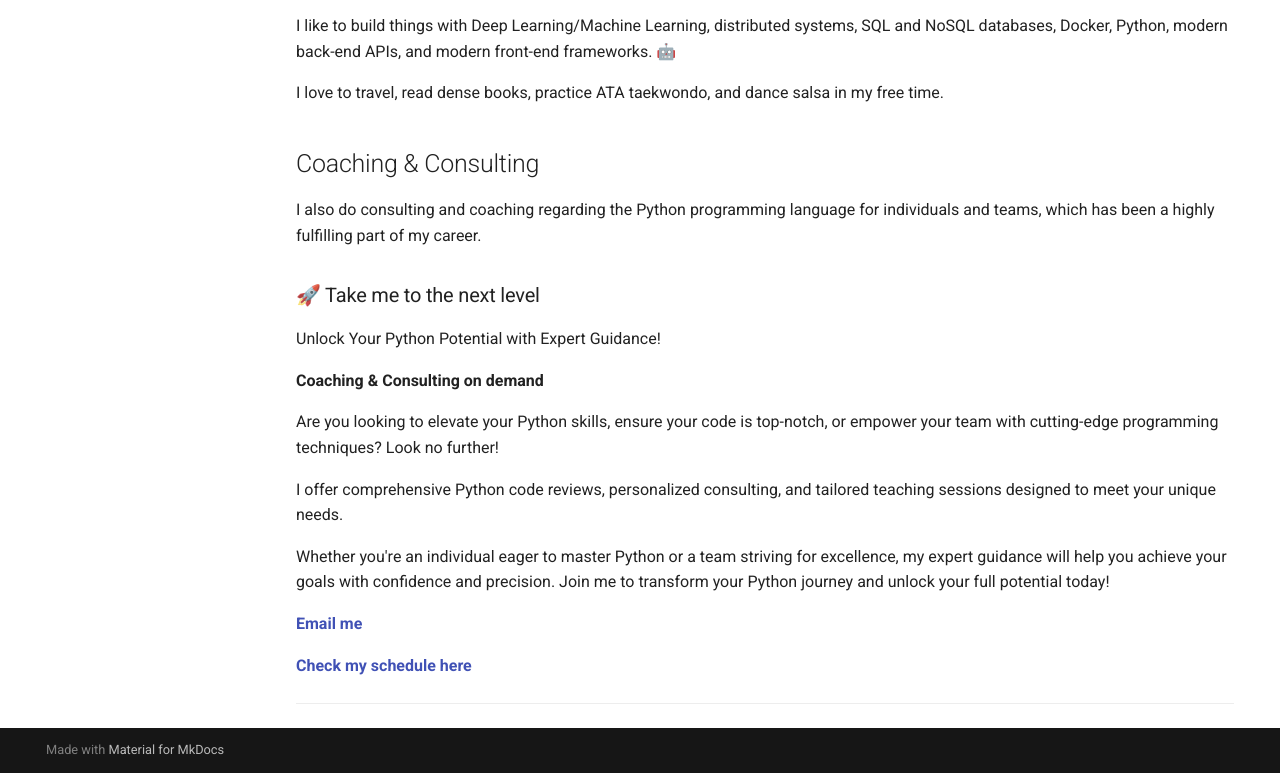
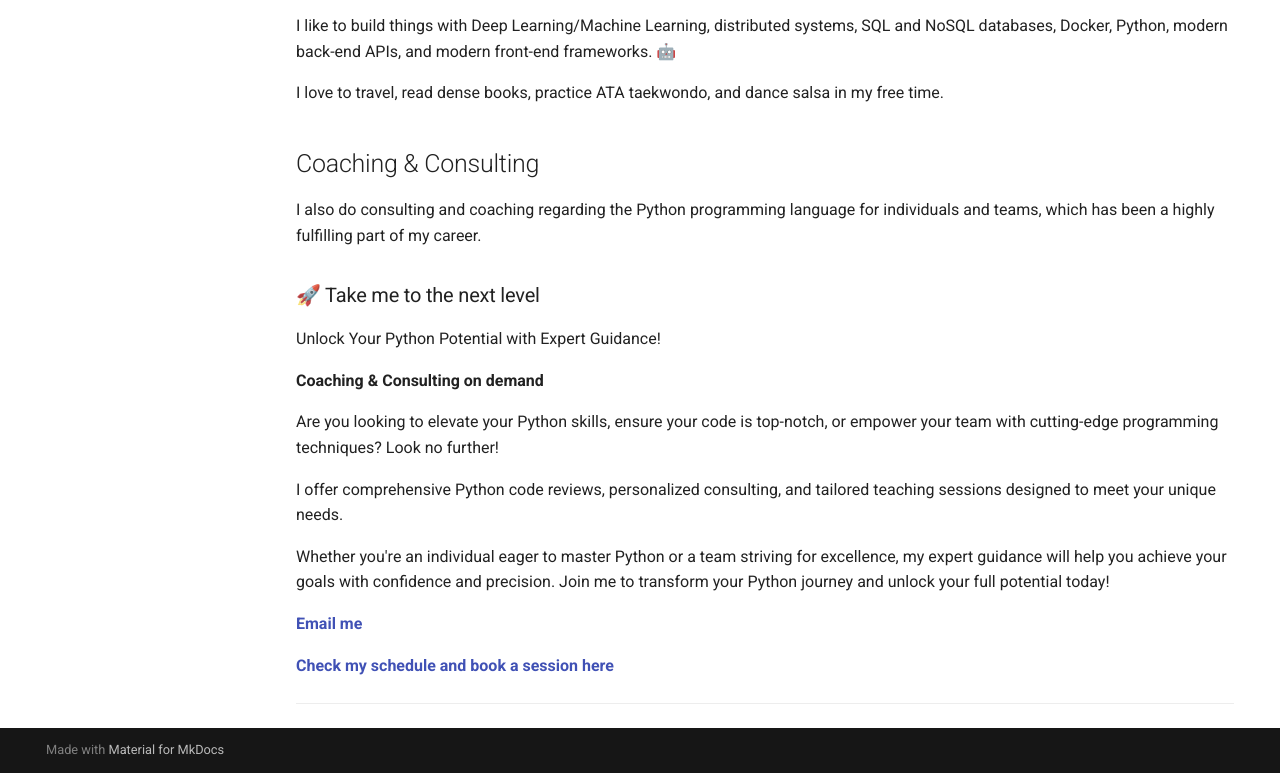
Before and after one commit to sammyrast/sammy-teaches-consults, a plain HTML site: page index.html in a window 1280 px wide. Shown: the part 616-1389 px from the top of the page. Drawn offline with Linux system fonts and the light colour scheme; a script that the page names is missing.

Commit message:
Update documentation

```diff
--- a/index.html
+++ b/index.html
@@ -332,7 +332,7 @@
 <p>I offer comprehensive Python code reviews, personalized consulting, and tailored teaching sessions designed to meet your unique needs.</p>
 <p>Whether you're an individual eager to master Python or a team striving for excellence, my expert guidance will help you achieve your goals with confidence and precision. Join me to transform your Python journey and unlock your full potential today!</p>
 <p><a href="mailto:sami.dsami@gmail.com"><strong>Email me</strong></a></p>
-<p><a href="https://calendly.com/sammy-dsami"><strong>Check my schedule here</strong></a></p>
+<p><a href="https://calendly.com/sammy-dsami"><strong>Check my schedule and book a session here</strong></a></p>
 <hr />
 
 
```
Also changed, not shown: 1 other file.
